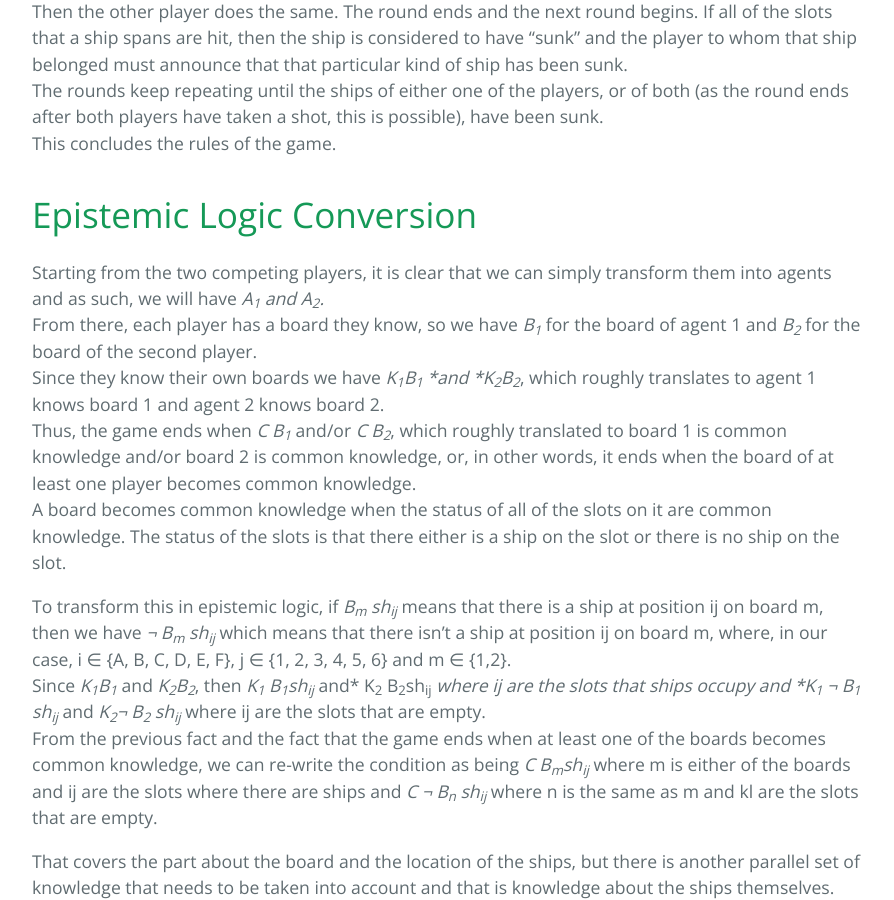
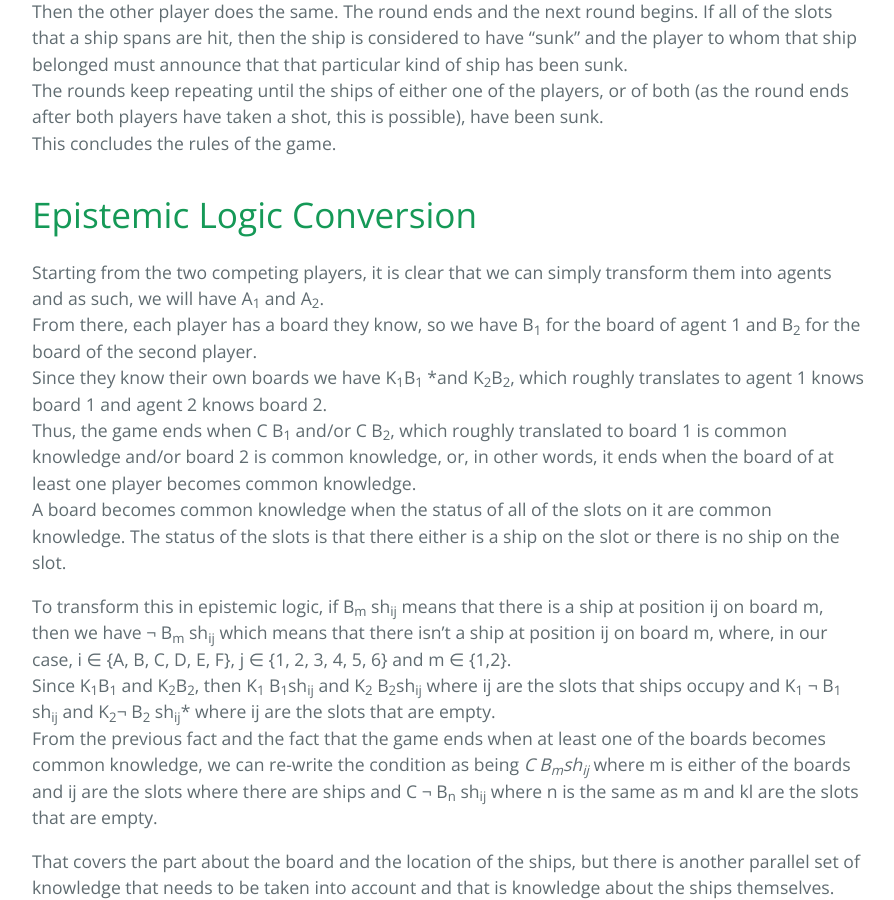
Before and after one commit to kaeru4343/LAMAS_2020Project, a Jekyll site: the page built from index.md, in a window 1280 px wide and 900 px high, scrolled down 1512 px. Shown: the whole window, without its empty margins (192-1086 px from the left). Built offline with Jekyll 4.4.1, drawn with Linux system fonts in a browser that asks for light colours.

```diff
--- a/index.md
+++ b/index.md
@@ -35,15 +36,15 @@ The rounds keep repeating until the ships of either one of the players, or of bo
 This concludes the rules of the game.
 
 # Epistemic Logic Conversion
-Starting from the two competing players, it is clear that we can simply transform them into agents and as such, we will have *A<sub>1</sub> and A<sub>2</sub>.<br />*
-From there, each player has a board they know, so we have *B<sub>1</sub>* for the board of agent 1 and *B<sub>2</sub>* for the board of the second player.<br />
-Since they know their own boards we have *K<sub>1</sub>B<sub>1</sub> *and *K<sub>2</sub>B<sub>2</sub>*, which roughly translates to agent 1 knows board 1 and agent 2 knows board 2.<br />
-Thus, the game ends when *C B<sub>1</sub>* and/or *C B<sub>2</sub>*, which roughly translated to board 1 is common knowledge and/or board 2 is common knowledge, or, in other words, it ends when the board of at least one player becomes common knowledge.<br />
+Starting from the two competing players, it is clear that we can simply transform them into agents and as such, we will have A<sub>1</sub> and A<sub>2</sub>.<br />
+From there, each player has a board they know, so we have B<sub>1</sub> for the board of agent 1 and B<sub>2</sub> for the board of the second player.<br />
+Since they know their own boards we have K<sub>1</sub>B<sub>1</sub> *and K<sub>2</sub>B<sub>2</sub>, which roughly translates to agent 1 knows board 1 and agent 2 knows board 2.<br />
+Thus, the game ends when C B<sub>1</sub> and/or C B<sub>2</sub>, which roughly translated to board 1 is common knowledge and/or board 2 is common knowledge, or, in other words, it ends when the board of at least one player becomes common knowledge.<br />
 A board becomes common knowledge when the status of all of the slots on it are common knowledge. The status of the slots is that there either is a ship on the slot or there is no ship on the slot.
 
-To transform this in epistemic logic, if *B<sub>m</sub> sh<sub>ij</sub>* means that there is a ship at position ij on board m, then we have *&not; B<sub>m</sub> sh<sub>ij</sub>* which means that there isn't a ship at position ij on board m, where, in our case, i &isin; {A, B, C, D, E, F}, j &isin; {1, 2, 3, 4, 5, 6} and m &isin; {1,2}.<br />
-Since *K<sub>1</sub>B<sub>1</sub>* and *K<sub>2</sub>B<sub>2</sub>*, then *K<sub>1</sub> B<sub>1</sub>sh<sub>ij</sub>* and* K<sub>2</sub> B<sub>2</sub>sh<sub>ij</sub> *where ij are the slots that ships occupy and *K<sub>1</sub> &not; B<sub>1</sub> sh<sub>ij</sub>* and *K<sub>2</sub>&not; B<sub>2</sub> sh<sub>ij</sub>* where ij are the slots that are empty.<br />
-From the previous fact and the fact that the game ends when at least one of the boards becomes common knowledge, we can re-write the condition as being *C B<sub>m</sub>sh<sub>ij</sub>* where m is either of the boards and ij are the slots where there are ships and *C &not; B<sub>n</sub> sh<sub>ij</sub>* where n is the same as m and kl are the slots that are empty.<br />
+To transform this in epistemic logic, if B<sub>m</sub> sh<sub>ij</sub> means that there is a ship at position ij on board m, then we have &not; B<sub>m</sub> sh<sub>ij</sub> which means that there isn't a ship at position ij on board m, where, in our case, i &isin; {A, B, C, D, E, F}, j &isin; {1, 2, 3, 4, 5, 6} and m &isin; {1,2}.<br />
+Since K<sub>1</sub>B<sub>1</sub> and K<sub>2</sub>B<sub>2</sub>, then K<sub>1</sub> B<sub>1</sub>sh<sub>ij</sub> and K<sub>2</sub> B<sub>2</sub>sh<sub>ij</sub> where ij are the slots that ships occupy and K<sub>1</sub> &not; B<sub>1</sub> sh<sub>ij</sub> and K<sub>2</sub>&not; B<sub>2</sub> sh<sub>ij</sub>* where ij are the slots that are empty.<br />
+From the previous fact and the fact that the game ends when at least one of the boards becomes common knowledge, we can re-write the condition as being *C B<sub>m</sub>sh<sub>ij</sub>* where m is either of the boards and ij are the slots where there are ships and C &not; B<sub>n</sub> sh<sub>ij</sub> where n is the same as m and kl are the slots that are empty.<br />
 
 That covers the part about the board and the location of the ships, but there is another parallel set of knowledge that needs to be taken into account and that is knowledge about the ships themselves.<br />
 In general, it is common knowledge what kinds of ships each player has and their length and, to be more specific, in our case, it is common knowledge that each player has 1 ship of length 4, 1 ship of length 3 and 1 ship of length 2.
```
Also changed, not shown: other parts of index.md (+1 -0 lines).
